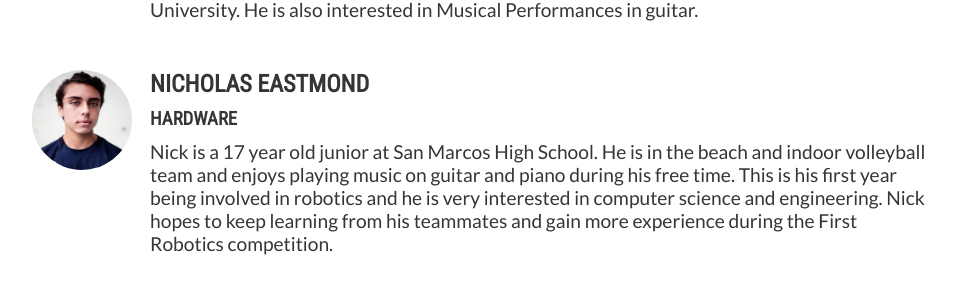
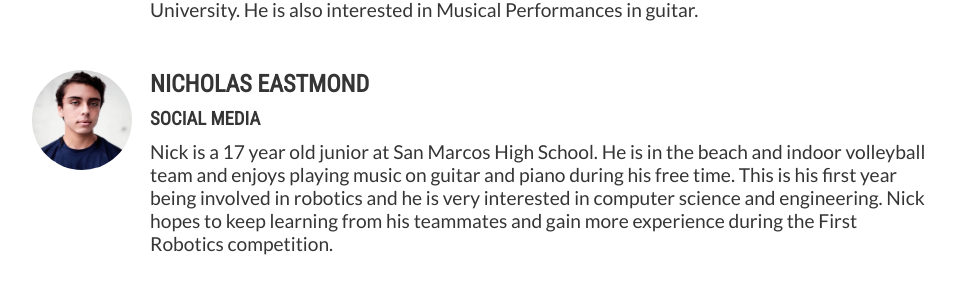
Before and after one commit to AlphaKnights/alphaknights.github.io, a Jekyll site: the page built from index.html, in a window 1280 px wide and 900 px high, scrolled down 3843 px. Shown: the part 152-452 px from the top of the window, without its empty margins (158-1113 px from the left). Built offline with Jekyll 4.4.1, drawn with Linux system fonts in a browser that asks for light colours.

Commit message:
im done with this

```diff
--- a/index.html
+++ b/index.html
@@ -167,7 +167,7 @@
       <div class="profile-picture" style="background-image: url(/assets/img/team/nicholas.jpg)"></div>
       <div class="profile-content">
         <h2>Nicholas Eastmond</h2>
-        <h3>Hardware</h3>
+        <h3>Social Media</h3>
         <p>
           Nick is a 17 year old junior at San Marcos High School. He is in the beach and indoor volleyball team and enjoys playing music on guitar and piano during his free time. This is his first year being involved in robotics and he is very interested in computer science and engineering. Nick hopes to keep learning from his teammates and gain more experience during the First Robotics competition.
         </p>
@@ -263,7 +263,7 @@
     </div>
 
     <div class="profile wow fadeInDown" id="team/morgan">
-      <div class="profile-picture" style="background-image: url(/assets/img/team/morgan.jpg)"></div>
+      <div class="profile-picture" style="background-image: url(https://placehold.it/100x100?text=MV)"></div>
       <div class="profile-content">
         <h2>Morgan Vaca</h2>
         <h3>Social Media</h3>
@@ -351,7 +351,7 @@
     </div>
 
     <div class="profile wow fadeInDown" id="team/troy">
-      <div class="profile-picture" style="background-image: url(/assets/img/team/troy.jpg)"></div>
+      <div class="profile-picture" style="background-image: url(https://placehold.it/100x100?text=TR)"></div>
       <div class="profile-content">
         <h2>Troy Ryder</h2>
         <h3>Hardware</h3>
```
